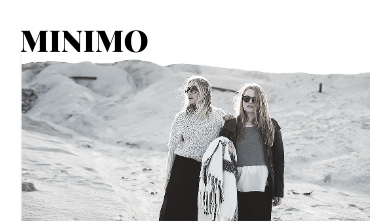
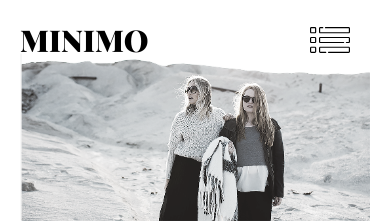
Before and after one commit to Amadey2002/MINIMO, a plain HTML site: page index.html in a window 390 px wide. Shown: the top 223 px of the page. Drawn offline with Linux system fonts and the light colour scheme.

Commit message:
add humburger menu

```diff
--- a/styles/style.css
+++ b/styles/style.css
@@ -292,7 +292,7 @@ footer div{
         top: 20px;
         width: 40px;
         height: 40px;
-        background: url(../images/check-list-4370669.svg) center/contain no-repeat;
+        background: url(../images/mainPage/check-list-4370669.svg) center/contain no-repeat;
         background-color: white;
     }
 
```
